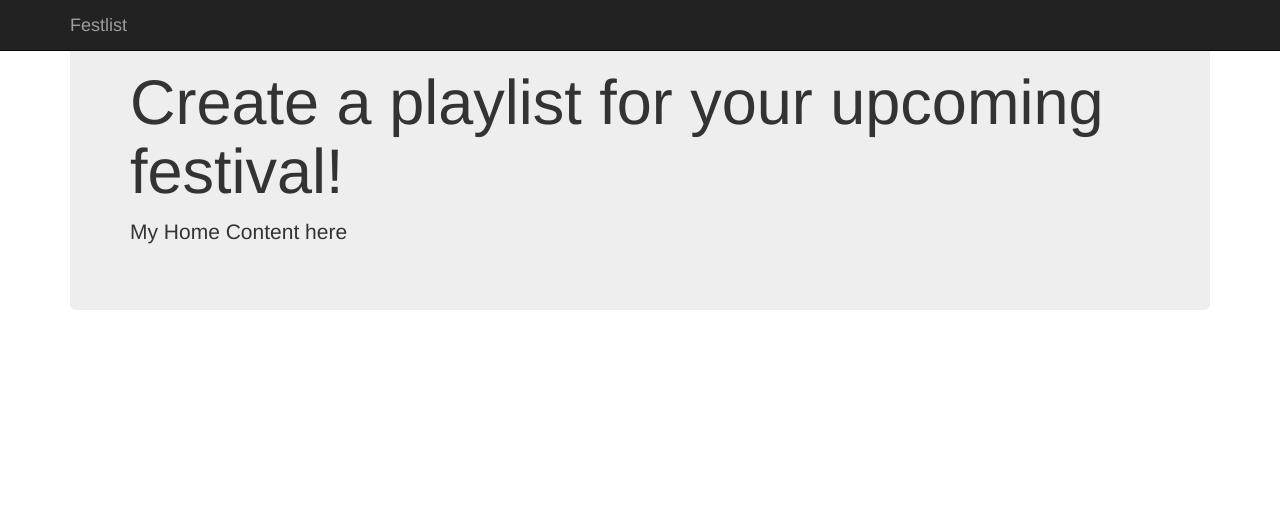
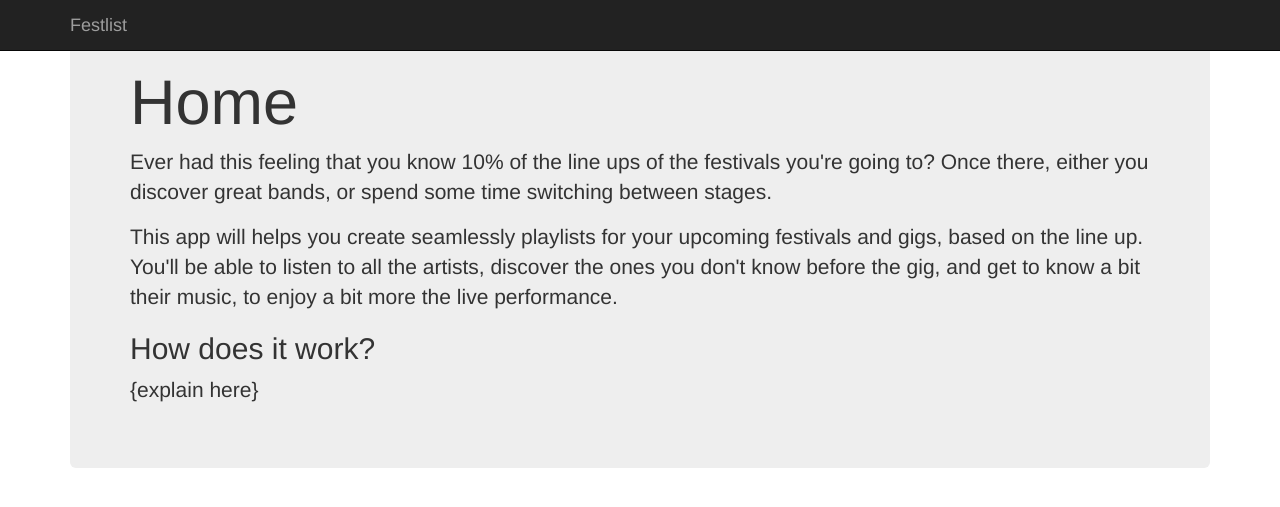
Before and after one commit to browniebroke/festilist, a Django app: page / in a window 1280 px wide. Shown: the top 507 px of the page. Run offline with Django 3.2, Linux system fonts and the light colour scheme; some libraries are stand-ins or nearby versions.

Commit message:
Home content

```diff
--- a/festlist/templates/index.html
+++ b/festlist/templates/index.html
@@ -3,6 +3,18 @@
 {% block title %}Festlist - Home{% endblock %}
 
 {% block content %}
-<h1>Create a playlist for your upcoming festival!</h1>
-<p>My Home Content here</p>
+        <h1>Home</h1>
+        <p>
+            Ever had this feeling that you know 10% of the line ups of the festivals you're going to? Once there,
+            either you discover great bands, or spend some time switching between stages.
+        </p>
+        <p>
+            This app will helps you create seamlessly playlists for your upcoming festivals and gigs, based on the
+            line up. You'll be able to listen to all the artists, discover the ones you don't know before
+            the gig, and get to know a bit their music, to enjoy a bit more the live performance.
+        </p>
+        <h2>How does it work?</h2>
+        <p>
+            {explain here}
+        </p>
 {% endblock %}
```
